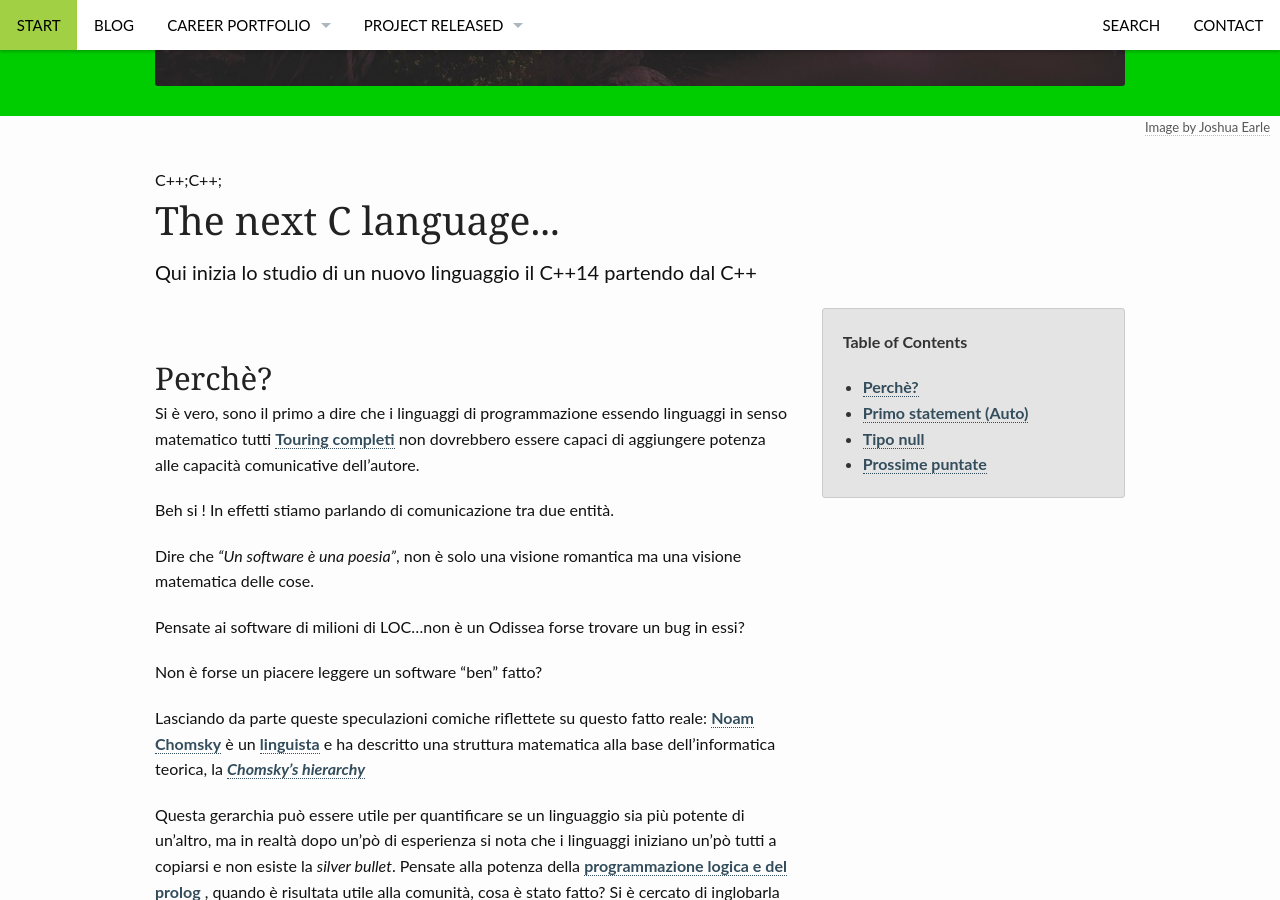
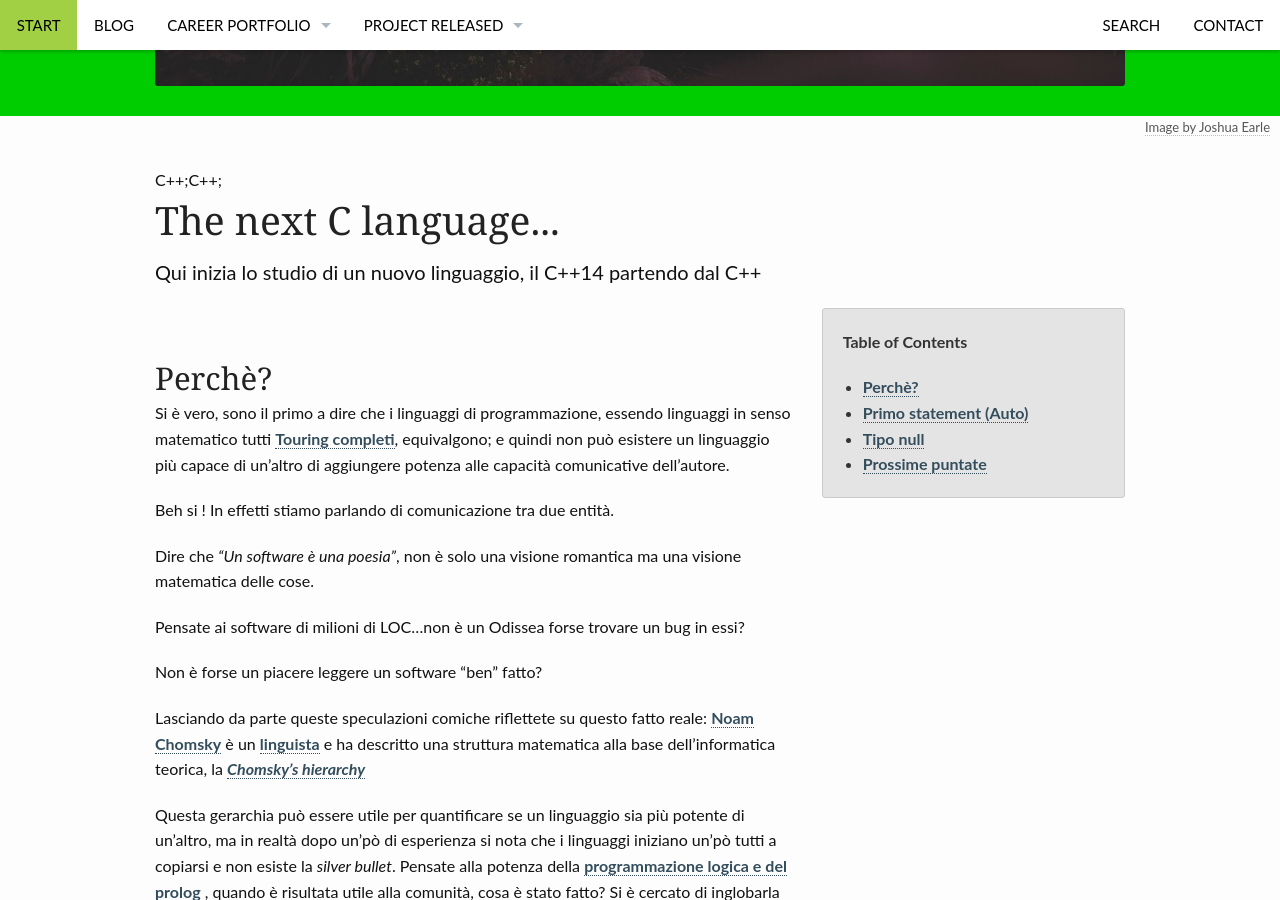
Before and after one commit to nicolarossi/nicolarossi.github.io, a Jekyll site: the page built from _posts/blog/2015-10-12-The next C ....md, in a window 1280 px wide and 900 px high, scrolled down 641 px. Built offline with Jekyll 4.4.1, drawn with Linux system fonts in a browser that asks for light colours.

Commit message:
Correzioni

```diff
--- a/_posts/blog/2015-10-12-The next C ....md
+++ b/_posts/blog/2015-10-12-The next C ....md
@@ -3,7 +3,7 @@ layout: page-fullwidth
 title: "The next C language..."
 subheadline: "c++;c++;"
 meta_teaser: "L'inizio di una nuova avventura..."
-teaser: "Qui inizia lo studio di un nuovo linguaggio il C++14 partendo dal C++ "
+teaser: "Qui inizia lo studio di un nuovo linguaggio, il C++14 partendo dal C++ "
 header:
     image: view_clouds_from_mountain.jpg
     background-color: "#00cd00"
@@ -32,7 +32,7 @@ categories:
 
 ##  Perchè?
 
-Si è vero, sono il primo a dire che i linguaggi di programmazione essendo linguaggi in senso matematico tutti [Touring completi][8] non dovrebbero essere capaci di aggiungere potenza alle capacità comunicative dell'autore.
+Si è vero, sono il primo a dire che i linguaggi di programmazione, essendo linguaggi in senso matematico tutti [Touring completi][8], equivalgono; e quindi non può esistere un linguaggio più capace di un'altro di aggiungere potenza alle capacità comunicative dell'autore.
 
 Beh si !
 In effetti stiamo parlando di comunicazione tra due entità.
```
